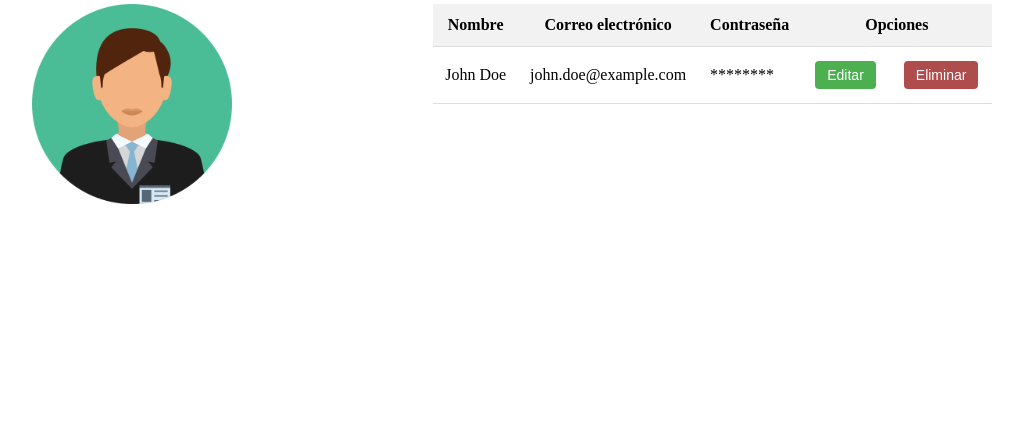
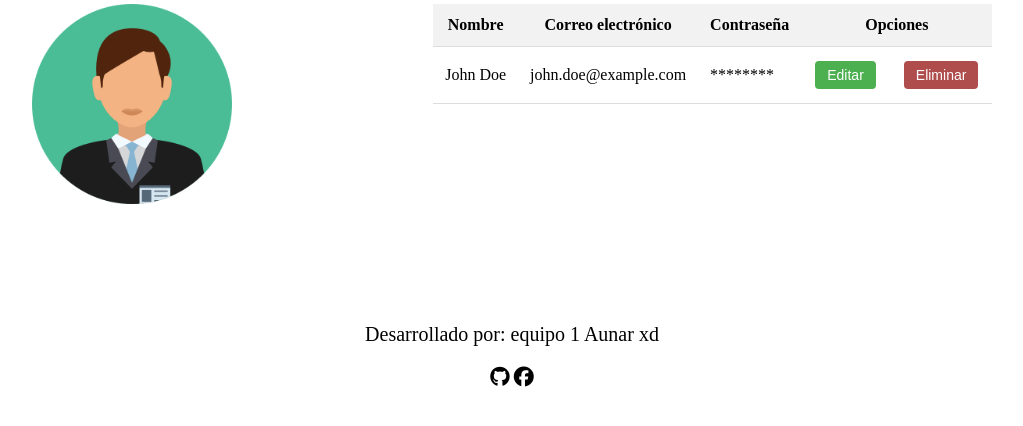
Before and after one commit to Dann-13/Hotel_Sistema, a PHP site: page /app/views/admin.php in a window 1280 px wide. Shown: the part 301-727 px from the top of the page, without its empty margins (128-1151 px from the left). Run offline with PHP 8.4, Linux system fonts and the light colour scheme; some libraries are stand-ins or nearby versions.

Commit message:
Pagina Admin, usuario completa

```diff
--- a/app/views/admin.php
+++ b/app/views/admin.php
@@ -6,6 +6,7 @@
     <meta http-equiv="X-UA-Compatible" content="IE=edge">
     <meta name="viewport" content="width=device-width, initial-scale=1.0">
     <link rel="stylesheet" href="../../public/css/admin.css">
+    <script src="https://kit.fontawesome.com/b049437614.js" crossorigin="anonymous"></script>
 
     <title>Administrador</title>
 
@@ -52,6 +53,15 @@
             </div>
         </div>
         <main>
+            <footer>
+                <div class="contenido__footer">
+                    <p>Desarrollado por: equipo 1 Aunar xd</p>
+                    <div class="redes">
+                        <a href=""><i class="fa-brands fa-github"></i></a>
+                        <a href=""><i class="fa-brands fa-facebook"></i></a>
+                    </div>
+                </div>
+            </footer>
 </body>
 
 </html>
--- a/public/css/admin.css
+++ b/public/css/admin.css
@@ -1,3 +1,7 @@
+a{
+    text-decoration: none;
+    color: black;
+}
 .encabezado {
   display: flex;
   align-items: center;
@@ -38,6 +42,7 @@ main h2{
   display: flex;
   justify-content: space-evenly;
   padding-top: 80px;
+  padding-bottom: 80px;
 }
 table {
   border-collapse: collapse;
@@ -85,3 +90,17 @@ th {
 .btn__delete:hover {
   background-color: #8e3e3e;
 }
+
+.contenido__footer{
+    display: flex;
+    flex-direction: column;
+    align-items: center;
+    padding-top: 15px;
+    padding-bottom: 15px;
+}
+.contenido__footer p{
+    font-size: 20px;
+}
+.redes a{
+    font-size: 20px;
+}
```
